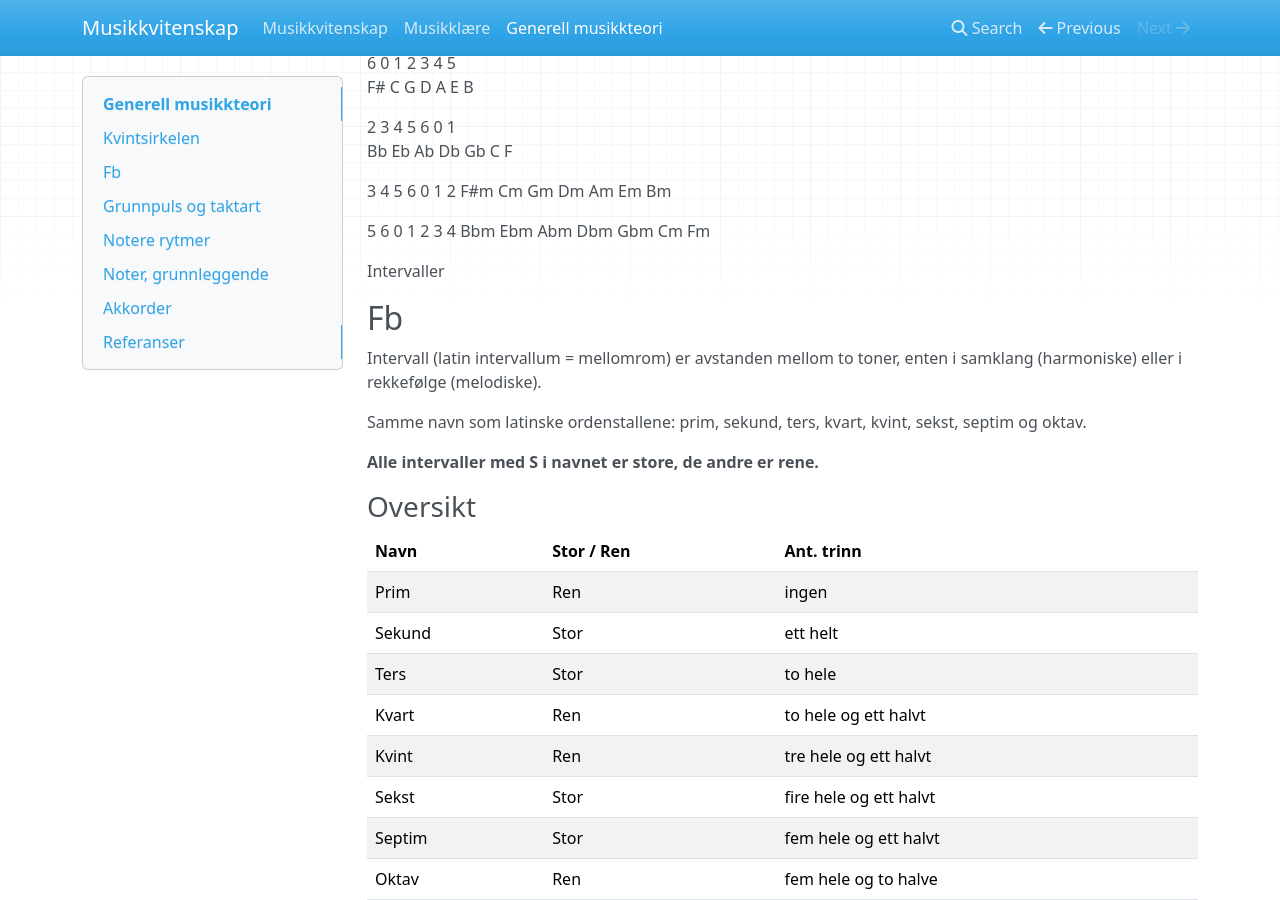
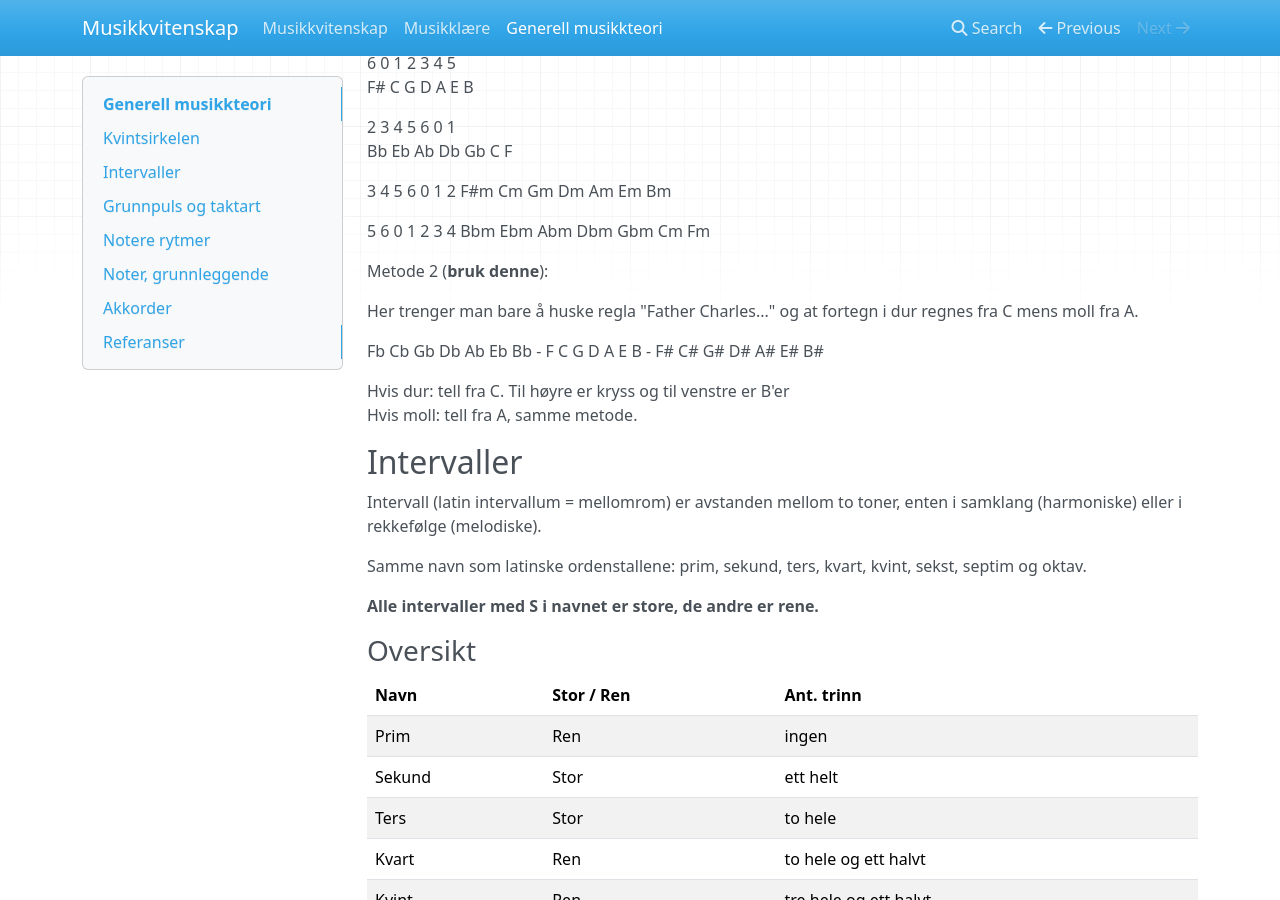
Before and after one commit to longegg/musikkvitenskap, an MkDocs documentation site: the page built from docs/generell-teori.md, in a window 1280 px wide and 900 px high, scrolled down 475 px. Built offline with MkDocs 1.6.1, drawn with Linux system fonts in a browser that asks for light colours; nearby versions of some CDN libraries; old or Windows-style settings are respelled for this version of MkDocs; some of the changed text lies outside the part shown.

Commit message:
Add more text.

```diff
--- a/docs/generell-teori.md
+++ b/docs/generell-teori.md
@@ -30,9 +30,16 @@ F#m Cm Gm Dm Am Em Bm
 5   6   0   1   2   3  4
 Bbm Ebm Abm Dbm Gbm Cm Fm
 
-Intervaller
+Metode 2 (**bruk denne**):
 
-## Fb
+Her trenger man bare å huske regla "Father Charles..." og at fortegn i dur regnes fra C mens moll fra A.
+
+Fb Cb Gb Db Ab Eb Bb - F C G D A E B - F# C# G# D# A# E# B#
+
+Hvis dur: tell fra C. Til høyre er kryss og til venstre er B'er
+Hvis moll: tell fra A, samme metode.
+
+## Intervaller
 
 Intervall (latin intervallum = mellomrom) er avstanden mellom to toner, enten i samklang (harmoniske) eller i rekkefølge (melodiske).
 
@@ -120,6 +127,10 @@ alle forstørrede og forminskede intervaller
 
 ![alt text](intervalltabell.jpg)
 
+### Ressurser
+
+<http://www.madelinesalocks.com/MusicalIntervalsTutor/listenpg.html>
+
 ## Grunnpuls og taktart
 
 ## Notere rytmer
@@ -196,6 +207,16 @@ Hvis det bare står C+ betyr det at kvinten er hevet en halvtone (forstørret tr
 * halvforminsket firklang: Liten ters, forminsket kvint, liten septim. Eks. Cm7b5. Kan også bruke "ø".
 * helforminsket firklang, også kalt "dim" (diminished) eller "o". Siden alle tonene har samme avstand til hverandre, kan alle være grunntonen.
 
+### 2-5-1
+
+Når utgangspunkt er C dur:
+2 = D moll
+5 = G dur (dominant)
+1 = C dur (tonika)
+
+Kan også gå fra akkord 1(8, oktaven) og bruk kvintsirkel. Gå ned en ren kvart til G (5) og videre til D (2).
+Bruk Father Charles reglen for å gjøre dette.
+
 ## Referanser
 
 Benestad, Finn. (2016). Musikklære. 2. opplag. City: Publisher, pp.27-
```
